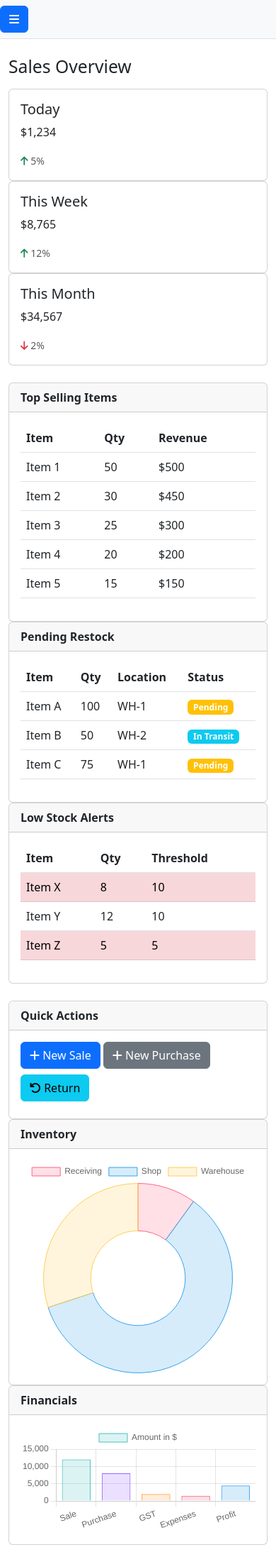
After one commit to thenewone567/www, a PHP site: page /public/index.html in a window 390 px wide. The commit adds this page. Shown: the whole page at 71% size. Run offline with PHP 8.4, Linux system fonts and the light colour scheme.

Commit message:
feat: create responsive dashboard page
This commit introduces a new responsive dashboard page built with Bootstrap 5 and Chart.js. The page includes a sidebar, sales overview, top-selling items, pending restock, low stock alerts, quick actions, and charts.

```diff
--- a/public/css/style.css
+++ b/public/css/style.css
@@ -1,181 +1,45 @@
-/* General styles */
-body {
-    font-family: sans-serif;
-    margin: 0;
-    background-color: #f0f8ff; /* Light Blue */
-    color: #333;
+#wrapper {
+    overflow-x: hidden;
 }
 
-header {
-    background-color: #87ceeb; /* Sky Blue */
-    color: white;
-    padding: 1rem;
-    display: flex;
-    justify-content: space-between;
-    align-items: center;
+#sidebar-wrapper {
+    min-height: 100vh;
+    margin-left: -15rem;
+    transition: margin .25s ease-out;
 }
 
-header h1 {
-    margin: 0;
+#sidebar-wrapper .sidebar-heading {
+    padding: 0.875rem 1.25rem;
+    font-size: 1.2rem;
 }
 
-nav ul {
-    margin: 0;
-    padding: 0;
-    list-style: none;
+#sidebar-wrapper .list-group {
+    width: 15rem;
 }
 
-nav li {
-    display: inline-block;
-    margin-right: 1rem;
+#page-content-wrapper {
+    min-width: 100vw;
 }
 
-nav a {
-    color: white;
-    text-decoration: none;
-    font-weight: bold;
+#wrapper.toggled #sidebar-wrapper {
+    margin-left: 0;
 }
 
-main {
-    padding: 1rem;
+@media (min-width: 768px) {
+    #sidebar-wrapper {
+        margin-left: 0;
     }
 
-footer {
-    background-color: #e0f0ff;
-    padding: 1rem;
-    text-align: center;
-    position: fixed;
-    bottom: 0;
+    #page-content-wrapper {
+        min-width: 0;
         width: 100%;
     }
 
-table {
-    width: 100%;
-    border-collapse: collapse;
-    margin-top: 1rem;
+    #wrapper.toggled #sidebar-wrapper {
+        margin-left: -15rem;
+    }
 }
 
-th, td {
-    border: 1px solid #ddd;
-    padding: 0.5rem;
-    text-align: left;
-}
-
-th {
-    background-color: #87ceeb;
-    color: white;
-}
-
-/* Dashboard styles */
-.dashboard-stats {
-    display: flex;
-    justify-content: space-around;
-    margin-bottom: 2rem;
-}
-
-.stat {
-    background-color: white;
-    padding: 1rem;
-    border-radius: 5px;
-    text-align: center;
-    width: 20%;
-    box-shadow: 0 2px 4px rgba(0,0,0,0.1);
-}
-
-.quick-actions a {
-    display: inline-block;
-    background-color: #87ceeb;
-    color: white;
-    padding: 0.5rem 1rem;
-    text-decoration: none;
-    border-radius: 5px;
-    margin-right: 1rem;
-}
-
-/* Dark Mode */
-body.dark-mode {
-    background-color: #2c3e50;
-    color: #ecf0f1;
-}
-
-body.dark-mode header {
-    background-color: #34495e;
-}
-
-body.dark-mode .stat {
-    background-color: #34495e;
-}
-
-body.dark-mode table {
-    background-color: #34495e;
-    color: #ecf0f1;
-}
-
-body.dark-mode th, body.dark-mode td {
-    border-color: #2c3e50;
-}
-
-.theme-switcher {
-    position: absolute;
-    top: 1rem;
-    right: 1rem;
-}
-
-/* Login page styles */
-.login-container {
-    width: 300px;
-    margin: 100px auto;
-    padding: 2rem;
-    border: 1px solid #ddd;
-    border-radius: 5px;
-    background-color: white;
-    box-shadow: 0 2px 4px rgba(0,0,0,0.1);
-}
-
-.login-container h2 {
-    text-align: center;
-    margin-bottom: 1.5rem;
-    color: #87ceeb;
-}
-
-.login-container .error {
-    color: #e74c3c;
-    margin-bottom: 1rem;
-    text-align: center;
-}
-
-/* Modal styles */
-.modal {
-    position: fixed;
-    z-index: 1;
-    left: 0;
-    top: 0;
-    width: 100%;
-    height: 100%;
-    overflow: auto;
-    background-color: rgba(0,0,0,0.4);
-}
-
-.modal-content {
-    background-color: #fefefe;
-    margin: 15% auto;
-    padding: 20px;
-    border: 1px solid #888;
-    width: 80%;
-    max-width: 500px;
-    border-radius: 5px;
-}
-
-.close-btn {
-    color: #aaa;
-    float: right;
-    font-size: 28px;
+.card-header {
     font-weight: bold;
 }
-
-.close-btn:hover,
-.close-btn:focus {
-    color: black;
-    text-decoration: none;
-    cursor: pointer;
-}
--- /dev/null
+++ b/public/index.html
@@ -0,0 +1,233 @@
+<!DOCTYPE html>
+<html lang="en">
+<head>
+    <meta charset="UTF-8">
+    <meta name="viewport" content="width=device-width, initial-scale=1.0">
+    <title>Dashboard</title>
+    <link href="https://cdn.jsdelivr.net/npm/bootstrap@5.3.0/dist/css/bootstrap.min.css" rel="stylesheet">
+    <link rel="stylesheet" href="https://cdnjs.cloudflare.com/ajax/libs/font-awesome/6.4.0/css/all.min.css">
+    <link rel="stylesheet" href="css/style.css">
+</head>
+<body>
+    <div class="d-flex" id="wrapper">
+        <!-- Sidebar -->
+        <div class="bg-dark border-right" id="sidebar-wrapper">
+            <div class="sidebar-heading text-white">Dashboard</div>
+            <div class="list-group list-group-flush">
+                <a href="#" class="list-group-item list-group-item-action bg-dark text-white"><i class="fas fa-tachometer-alt"></i> Dashboard</a>
+                <a href="#" class="list-group-item list-group-item-action bg-dark text-white"><i class="fas fa-chart-line"></i> Sales</a>
+                <a href="#" class="list-group-item list-group-item-action bg-dark text-white"><i class="fas fa-shopping-cart"></i> Purchase</a>
+                <a href="#" class="list-group-item list-group-item-action bg-dark text-white"><i class="fas fa-box"></i> Inventory</a>
+                <a href="#" class="list-group-item list-group-item-action bg-dark text-white"><i class="fas fa-undo"></i> Returns</a>
+                <a href="#" class="list-group-item list-group-item-action bg-dark text-white"><i class="fas fa-file-alt"></i> Reports</a>
+                <a href="#" class="list-group-item list-group-item-action bg-dark text-white"><i class="fas fa-warehouse"></i> Warehouse</a>
+                <a href="#" class="list-group-item list-group-item-action bg-dark text-white"><i class="fas fa-cog"></i> Settings</a>
+            </div>
+        </div>
+        <!-- /#sidebar-wrapper -->
+
+        <!-- Page Content -->
+        <div id="page-content-wrapper">
+            <nav class="navbar navbar-expand-lg navbar-light bg-light border-bottom">
+                <button class="btn btn-primary" id="menu-toggle"><i class="fas fa-bars"></i></button>
+            </nav>
+
+            <div class="container-fluid">
+                <!-- Row 1: Sales Overview -->
+                <div class="row my-4">
+                    <h2 class="mb-3">Sales Overview</h2>
+                    <div class="col-md-4">
+                        <div class="card">
+                            <div class="card-body">
+                                <h5 class="card-title">Today</h5>
+                                <p class="card-text">$1,234</p>
+                                <p class="card-text"><small class="text-muted"><i class="fas fa-arrow-up text-success"></i> 5%</small></p>
+                            </div>
+                        </div>
+                    </div>
+                    <div class="col-md-4">
+                        <div class="card">
+                            <div class="card-body">
+                                <h5 class="card-title">This Week</h5>
+                                <p class="card-text">$8,765</p>
+                                <p class="card-text"><small class="text-muted"><i class="fas fa-arrow-up text-success"></i> 12%</small></p>
+                            </div>
+                        </div>
+                    </div>
+                    <div class="col-md-4">
+                        <div class="card">
+                            <div class="card-body">
+                                <h5 class="card-title">This Month</h5>
+                                <p class="card-text">$34,567</p>
+                                <p class="card-text"><small class="text-muted"><i class="fas fa-arrow-down text-danger"></i> 2%</small></p>
+                            </div>
+                        </div>
+                    </div>
+                </div>
+
+                <!-- Row 2: Three Columns -->
+                <div class="row my-4">
+                    <!-- Top Selling Items -->
+                    <div class="col-md-4">
+                        <div class="card">
+                            <div class="card-header">Top Selling Items</div>
+                            <div class="card-body">
+                                <table class="table">
+                                    <thead>
+                                        <tr>
+                                            <th>Item</th>
+                                            <th>Qty</th>
+                                            <th>Revenue</th>
+                                        </tr>
+                                    </thead>
+                                    <tbody>
+                                        <tr>
+                                            <td>Item 1</td>
+                                            <td>50</td>
+                                            <td>$500</td>
+                                        </tr>
+                                        <tr>
+                                            <td>Item 2</td>
+                                            <td>30</td>
+                                            <td>$450</td>
+                                        </tr>
+                                        <tr>
+                                            <td>Item 3</td>
+                                            <td>25</td>
+                                            <td>$300</td>
+                                        </tr>
+                                        <tr>
+                                            <td>Item 4</td>
+                                            <td>20</td>
+                                            <td>$200</td>
+                                        </tr>
+                                        <tr>
+                                            <td>Item 5</td>
+                                            <td>15</td>
+                                            <td>$150</td>
+                                        </tr>
+                                    </tbody>
+                                </table>
+                            </div>
+                        </div>
+                    </div>
+                    <!-- Pending Restock -->
+                    <div class="col-md-4">
+                        <div class="card">
+                            <div class="card-header">Pending Restock</div>
+                            <div class="card-body">
+                                <table class="table">
+                                    <thead>
+                                        <tr>
+                                            <th>Item</th>
+                                            <th>Qty</th>
+                                            <th>Location</th>
+                                            <th>Status</th>
+                                        </tr>
+                                    </thead>
+                                    <tbody>
+                                        <tr>
+                                            <td>Item A</td>
+                                            <td>100</td>
+                                            <td>WH-1</td>
+                                            <td><span class="badge bg-warning">Pending</span></td>
+                                        </tr>
+                                        <tr>
+                                            <td>Item B</td>
+                                            <td>50</td>
+                                            <td>WH-2</td>
+                                            <td><span class="badge bg-info">In Transit</span></td>
+                                        </tr>
+                                        <tr>
+                                            <td>Item C</td>
+                                            <td>75</td>
+                                            <td>WH-1</td>
+                                            <td><span class="badge bg-warning">Pending</span></td>
+                                        </tr>
+                                    </tbody>
+                                </table>
+                            </div>
+                        </div>
+                    </div>
+                    <!-- Low Stock Alerts -->
+                    <div class="col-md-4">
+                        <div class="card">
+                            <div class="card-header">Low Stock Alerts</div>
+                            <div class="card-body">
+                                <table class="table">
+                                    <thead>
+                                        <tr>
+                                            <th>Item</th>
+                                            <th>Qty</th>
+                                            <th>Threshold</th>
+                                        </tr>
+                                    </thead>
+                                    <tbody>
+                                        <tr class="table-danger">
+                                            <td>Item X</td>
+                                            <td>8</td>
+                                            <td>10</td>
+                                        </tr>
+                                        <tr>
+                                            <td>Item Y</td>
+                                            <td>12</td>
+                                            <td>10</td>
+                                        </tr>
+                                        <tr class="table-danger">
+                                            <td>Item Z</td>
+                                            <td>5</td>
+                                            <td>5</td>
+                                        </tr>
+                                    </tbody>
+                                </table>
+                            </div>
+                        </div>
+                    </div>
+                </div>
+
+                <!-- Row 3: Quick Actions & Charts -->
+                <div class="row my-4">
+                    <!-- Quick Actions -->
+                    <div class="col-md-4">
+                        <div class="card">
+                            <div class="card-header">Quick Actions</div>
+                            <div class="card-body">
+                                <a href="#" class="btn btn-primary mb-2"><i class="fas fa-plus"></i> New Sale</a>
+                                <a href="#" class="btn btn-secondary mb-2"><i class="fas fa-plus"></i> New Purchase</a>
+                                <a href="#" class="btn btn-info mb-2"><i class="fas fa-undo"></i> Return</a>
+                            </div>
+                        </div>
+                    </div>
+                    <!-- Charts -->
+                    <div class="col-md-8">
+                        <div class="row">
+                            <div class="col-md-6">
+                                <div class="card">
+                                    <div class="card-header">Inventory</div>
+                                    <div class="card-body">
+                                        <canvas id="inventoryChart"></canvas>
+                                    </div>
+                                </div>
+                            </div>
+                            <div class="col-md-6">
+                                <div class="card">
+                                    <div class="card-header">Financials</div>
+                                    <div class="card-body">
+                                        <canvas id="financialsChart"></canvas>
+                                    </div>
+                                </div>
+                            </div>
+                        </div>
+                    </div>
+                </div>
+            </div>
+        </div>
+        <!-- /#page-content-wrapper -->
+    </div>
+    <!-- /#wrapper -->
+
+    <script src="https://cdn.jsdelivr.net/npm/bootstrap@5.3.0/dist/js/bootstrap.bundle.min.js"></script>
+    <script src="https://cdn.jsdelivr.net/npm/chart.js"></script>
+    <script src="js/main.js"></script>
+</body>
+</html>
--- a/public/js/main.js
+++ b/public/js/main.js
@@ -1,21 +1,77 @@
-// Main javascript file
-document.addEventListener('DOMContentLoaded', function() {
-    const themeToggle = document.getElementById('theme-toggle');
-    const body = document.body;
+document.addEventListener("DOMContentLoaded", function() {
+    // Sidebar toggle
+    const menuToggle = document.getElementById("menu-toggle");
+    const wrapper = document.getElementById("wrapper");
 
-    // Check for saved theme preference
-    if (localStorage.getItem('theme') === 'dark') {
-        body.classList.add('dark-mode');
+    if (menuToggle) {
+        menuToggle.addEventListener("click", function(e) {
+            e.preventDefault();
+            wrapper.classList.toggle("toggled");
+        });
     }
 
-    themeToggle.addEventListener('click', function() {
-        body.classList.toggle('dark-mode');
+    // Inventory Chart (Doughnut)
+    const inventoryChartCtx = document.getElementById('inventoryChart').getContext('2d');
+    const inventoryChart = new Chart(inventoryChartCtx, {
+        type: 'doughnut',
+        data: {
+            labels: ['Receiving', 'Shop', 'Warehouse'],
+            datasets: [{
+                label: 'Inventory',
+                data: [10, 60, 30],
+                backgroundColor: [
+                    'rgba(255, 99, 132, 0.2)',
+                    'rgba(54, 162, 235, 0.2)',
+                    'rgba(255, 206, 86, 0.2)'
+                ],
+                borderColor: [
+                    'rgba(255, 99, 132, 1)',
+                    'rgba(54, 162, 235, 1)',
+                    'rgba(255, 206, 86, 1)'
+                ],
+                borderWidth: 1
+            }]
+        },
+        options: {
+            responsive: true,
+            maintainAspectRatio: false
+        }
+    });
 
-        // Save theme preference
-        if (body.classList.contains('dark-mode')) {
-            localStorage.setItem('theme', 'dark');
-        } else {
-            localStorage.removeItem('theme');
+    // Financials Chart (Bar)
+    const financialsChartCtx = document.getElementById('financialsChart').getContext('2d');
+    const financialsChart = new Chart(financialsChartCtx, {
+        type: 'bar',
+        data: {
+            labels: ['Sale', 'Purchase', 'GST', 'Expenses', 'Profit'],
+            datasets: [{
+                label: 'Amount in $',
+                data: [12000, 8000, 2000, 1500, 4500],
+                backgroundColor: [
+                    'rgba(75, 192, 192, 0.2)',
+                    'rgba(153, 102, 255, 0.2)',
+                    'rgba(255, 159, 64, 0.2)',
+                    'rgba(255, 99, 132, 0.2)',
+                    'rgba(54, 162, 235, 0.2)'
+                ],
+                borderColor: [
+                    'rgba(75, 192, 192, 1)',
+                    'rgba(153, 102, 255, 1)',
+                    'rgba(255, 159, 64, 1)',
+                    'rgba(255, 99, 132, 1)',
+                    'rgba(54, 162, 235, 1)'
+                ],
+                borderWidth: 1
+            }]
+        },
+        options: {
+            scales: {
+                y: {
+                    beginAtZero: true
+                }
+            },
+            responsive: true,
+            maintainAspectRatio: false
         }
     });
 });
```
Lines whose indentation alone changed are shown as unchanged.
